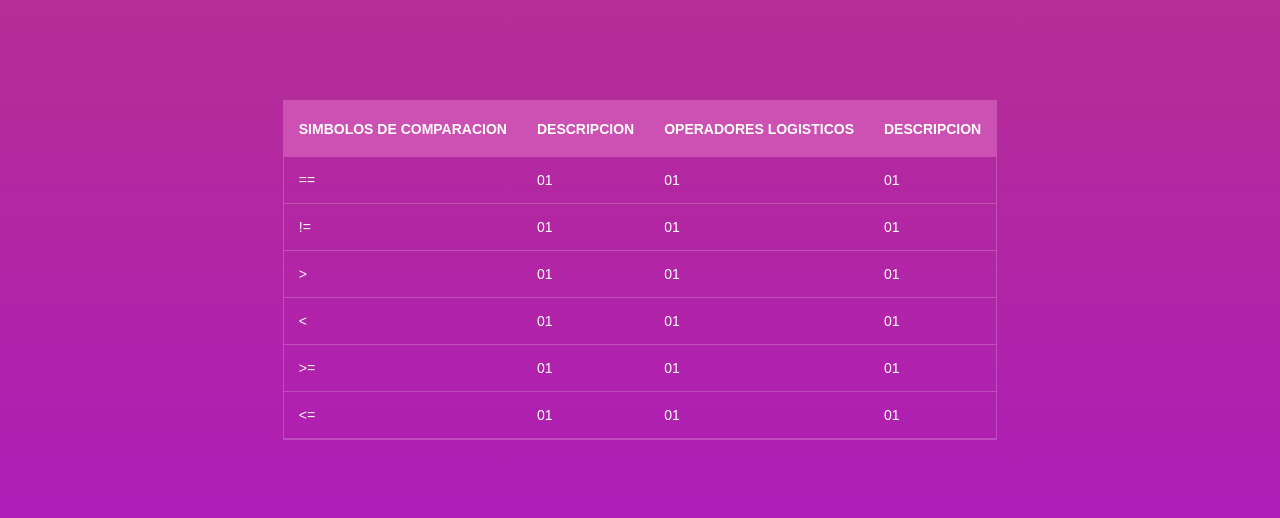
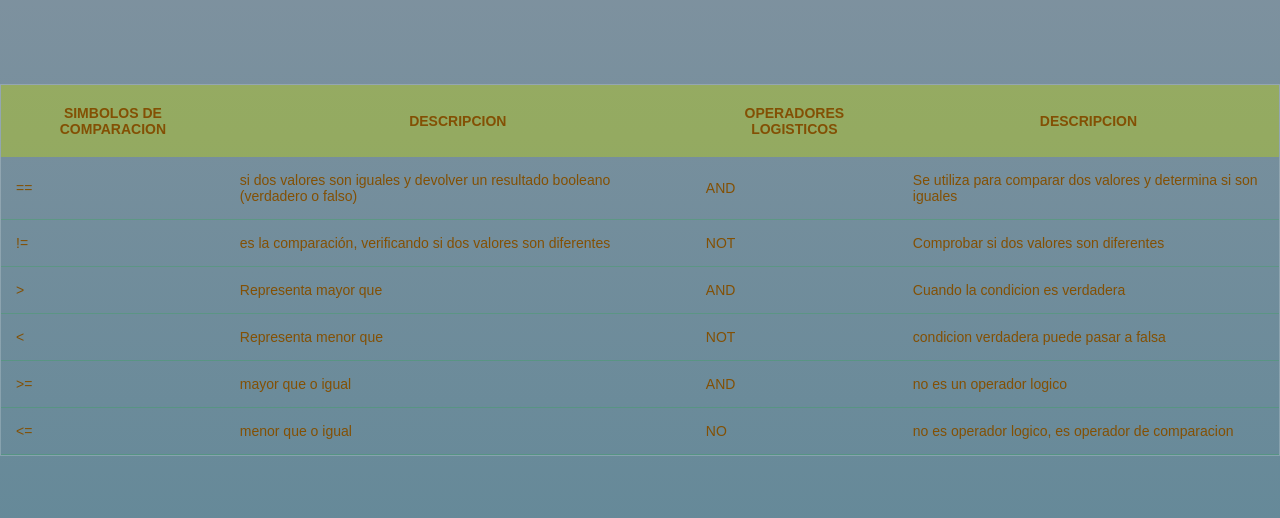
Before and after one commit to jeantapue/laboratorio3, a plain HTML site: page index.html in a window 1280 px wide. Shown: the part 130-648 px from the top of the page. Drawn offline with Linux system fonts and the light colour scheme.

Commit message:
se agrega color a body

```diff
--- a/index.html
+++ b/index.html
@@ -3,7 +3,7 @@
 <head>
     <meta charset="UTF-8">
     <meta name="viewport" content="width=device-width, initial-scale=1.0">
-    <title>Document</title>
+    <title>Simbolos Comparacion</title>
     <link rel="stylesheet" href="styles.css">
 </head>
 <body>
@@ -21,39 +21,39 @@
             <tbody>
                 <tr>
                     <td>==</td>
-                    <td>01</td>
-                    <td>01</td>
-                    <td>01</td>
+                    <td>si dos valores son iguales y devolver un resultado booleano (verdadero o falso)</td>
+                    <td>AND</td>
+                    <td>Se utiliza para comparar dos valores y determina si son iguales</td>
                 </tr>
                 <tr>
                     <td>!=</td>
-                    <td>01</td>
-                    <td>01</td>
-                    <td>01</td>
+                    <td>es la comparación, verificando si dos valores son diferentes </td>
+                    <td>NOT</td>
+                    <td>Comprobar si dos valores son diferentes</td>
                 </tr>
                 <tr>
                     <td>></td>
-                    <td>01</td>
-                    <td>01</td>
-                    <td>01</td>
+                    <td>Representa mayor que</td>
+                    <td>AND</td>
+                    <td>Cuando la condicion es verdadera</td>
                 </tr>
                 <tr>
                     <td><</td>
-                    <td>01</td>
-                    <td>01</td>
-                    <td>01</td>
+                    <td>Representa menor que</td>
+                    <td>NOT</td>
+                    <td>condicion verdadera puede pasar a falsa </td>
                 </tr>
                 <tr>
                     <td>>=</td>
-                    <td>01</td>
-                    <td>01</td>
-                    <td>01</td>
+                    <td>mayor que o igual</td>
+                    <td>AND</td>
+                    <td>no es un operador logico</td>
                 </tr>
                 <tr>
                     <td><=</td>
-                    <td>01</td>
-                    <td>01</td>
-                    <td>01</td>
+                    <td>menor que o igual</td>
+                    <td>NO</td>
+                    <td>no es operador logico, es operador de comparacion</td>
                 </tr>
             </tbody>
         </table>
--- a/styles.css
+++ b/styles.css
@@ -10,7 +10,7 @@ body{
     align-items: center;
     justify-content: center;
     min-height: 100vh;
-    background: linear-gradient(#b7328d, #ac18c0);
+    background: linear-gradient(#8393a0, #5f8797);
 }
 
 .container {
@@ -18,14 +18,14 @@ body{
 }
 
 table {
-    color: #fff;
+    color: #835004;
     font-size: 14px;
     table-layout: fixed;
     border-collapse: collapse;
 }
 
 thead {
-    background: rgba(243, 140, 210, 0.4);
+    background: rgba(191, 211, 9, 0.4);
 }
 th {
     padding: 20px 15px ;
@@ -35,12 +35,12 @@ th {
 }
 td {
     padding: 15px ;
-    border-bottom: solid 1px rgba(255, 255, 255, 0.2);
+    border-bottom: solid 1px rgba(13, 185, 41, 0.2);
 }
 tbody tr {
     cursor: pointer;
 }
 
 tbody tr:hover {
-    background: rgba(243, 103, 199, 0.4);
+    background: rgba(9, 42, 133, 0.4);
 }
```
